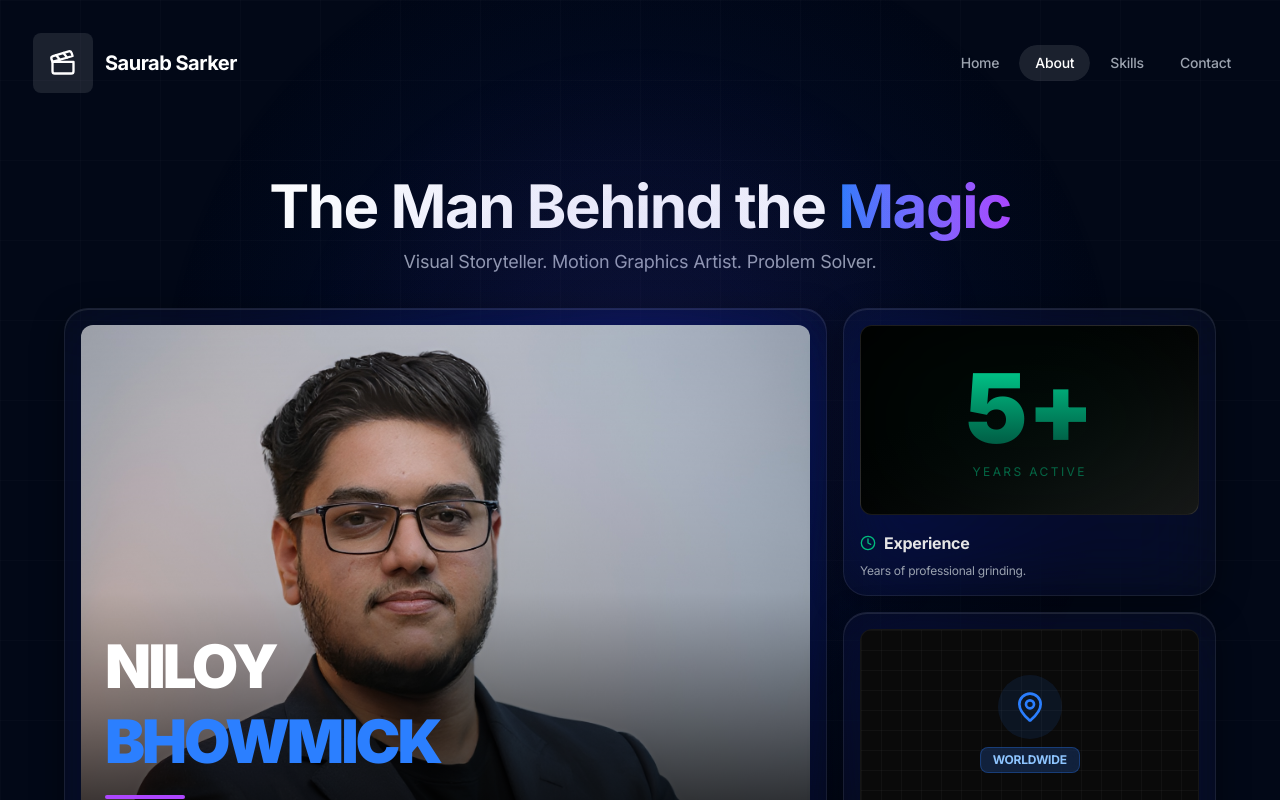
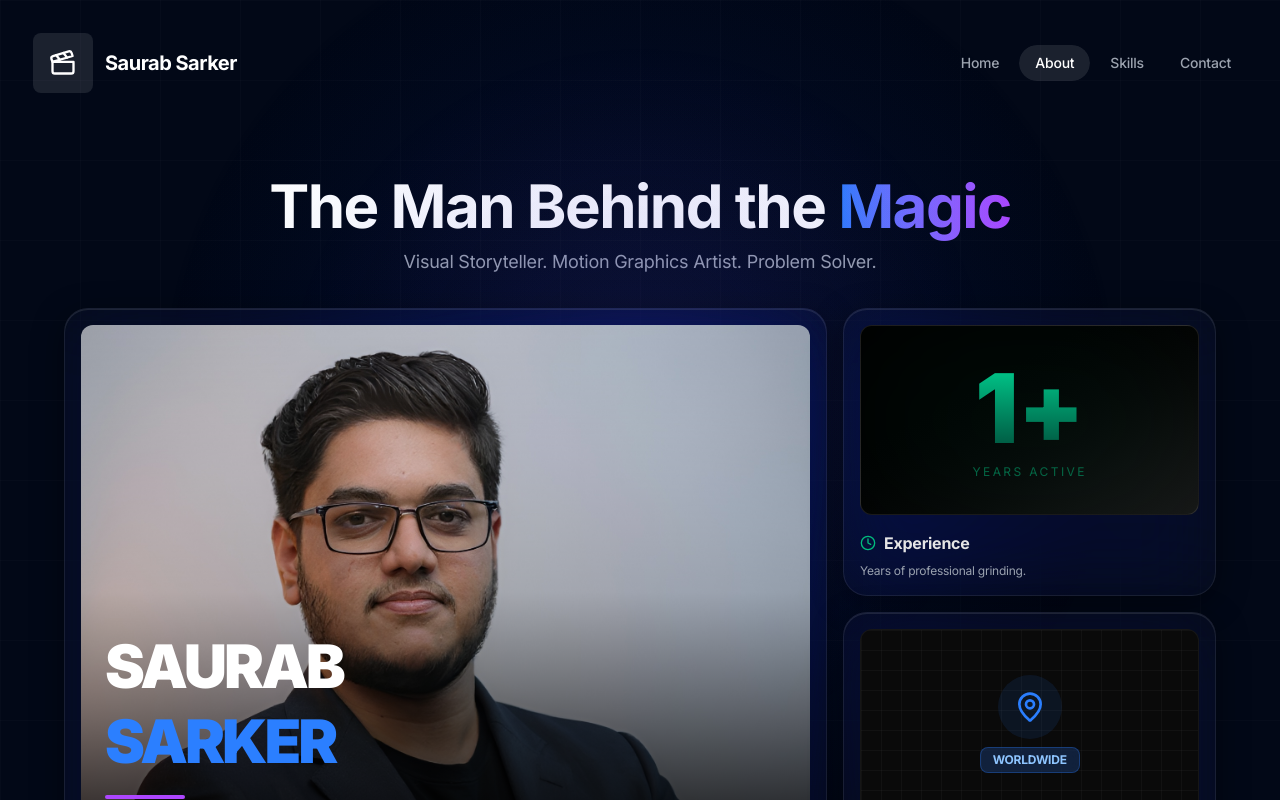
Before and after one commit to shihabmia00/saurobsarker, a Next.js app: page /about in a window 1280 px wide. Shown: the top 800 px of the page. Built offline with nearby package versions, Linux system fonts and the light colour scheme.

Commit message:
update the about file

```diff
--- a/src/app/about/page.tsx
+++ b/src/app/about/page.tsx
@@ -68,8 +68,8 @@ export default function AboutPage() {
                       transition={{ delay: 0.2 }}
                       className="text-4xl md:text-6xl font-black text-white leading-tight tracking-tighter"
                     >
-                      NILOY<br />
-                      <span className="text-blue-500">BHOWMICK</span>
+                      SAURAB<br />
+                      <span className="text-blue-500">SARKER</span>
                     </m.div>
                     <div className="h-1 w-16 md:w-20 bg-purple-500 mt-4 rounded-full" />
                     <p className="text-gray-300 mt-4 text-xs md:text-sm font-medium tracking-wide uppercase">
@@ -96,7 +96,7 @@ export default function AboutPage() {
               header={
                 <div className="flex flex-1 w-full h-full min-h-[6rem] rounded-xl bg-gradient-to-br from-black to-neutral-900 border border-white/10 flex flex-col items-center justify-center relative overflow-hidden group-hover:border-emerald-500/30 transition-colors py-8 md:py-0">
                   <div className="absolute inset-0 bg-emerald-500/5 blur-3xl rounded-full" />
-                  <span className="text-6xl md:text-8xl font-black text-transparent bg-clip-text bg-gradient-to-b from-emerald-400 to-emerald-900 z-10">5+</span>
+                  <span className="text-6xl md:text-8xl font-black text-transparent bg-clip-text bg-gradient-to-b from-emerald-400 to-emerald-900 z-10">1+</span>
                   <div className="text-emerald-500/50 text-xs font-mono uppercase tracking-[0.2em] z-10 mt-2">Years Active</div>
                 </div>
               }
```
